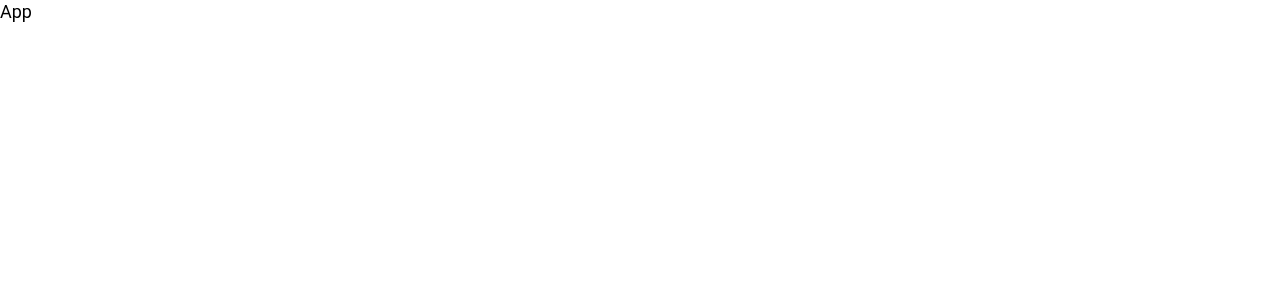
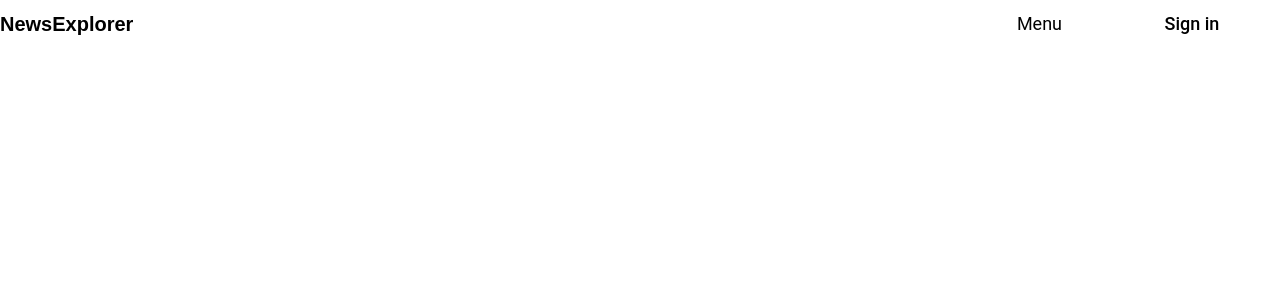
Before and after one commit to momofcats/news-explorer-frontend, a React (Create React App) app: page / in a window 1280 px wide. Shown: the top 300 px of the page. Built offline with nearby package versions, Linux system fonts and the light colour scheme.

Commit message:
create headeder component

```diff
--- a/src/components/App/App.js
+++ b/src/components/App/App.js
@@ -1,10 +1,13 @@
 import React from "react";
 import { withRouter } from "react-router-dom";
 import './App.css';
+import Header from '../Header/Header';
 
 const App = () => {
     return (
-        <div>App</div>
+        <>
+        <Header />
+        </>
     )
 };
 
--- /dev/null
+++ b/src/components/Header/Header.css
@@ -0,0 +1,35 @@
+.header {
+    display: flex;
+    justify-content: space-between;
+    border-bottom: 1px solid rgba(255, 255, 255, .2);
+    padding: 20px auto;
+}
+.header__logo {
+    font-family: 'Roboto Slab',  Arial, Helvetica, sans-serif;
+    font-style: normal;
+    font-weight: bold;
+    font-size: 20px;
+    line-height: 1.2;
+    align-self: center;
+}
+
+.header__wrapper {
+    display: flex;
+    justify-content: space-between;
+    align-items: center;
+}
+
+.header__button {
+    -webkit-appearance: none;
+
+    border: 1px solid #FFF;
+    box-sizing: border-box;
+    border-radius: 100px;
+    background-color: transparent;
+    width: 176px;
+    padding: 12px 0;
+    font-weight: 500;
+    margin-left: 42px;
+    font-family: inherit;
+    font-size: 18px;
+}
--- /dev/null
+++ b/src/components/Header/Header.js
@@ -0,0 +1,15 @@
+import React from "react";
+import './Header.css';
+function Header() {
+  return (
+    <header className="header">
+      <div className="header__logo">NewsExplorer</div>
+      <div className="header__wrapper">
+        <div>Menu</div>
+        <button className="header__button">Sign in</button>
+      </div>
+    </header>
+  );
+}
+
+export default Header;
--- a/src/vendors/fonts/fonts.css
+++ b/src/vendors/fonts/fonts.css
@@ -33,3 +33,9 @@
     src: url('./sourcesanspro-regular.woff');
     font-weight: 400;
 }
+
+@font-face {
+    font-family: 'Roboto Slab';
+    src: url('./RobotoSlab-Bold.woff');
+    font-weight: 700;
+}
```
Also changed, not shown: src/vendors/fonts/RobotoSlab-Bold.woff (added), 1 other file (tests, documents, lock files or other folders).
